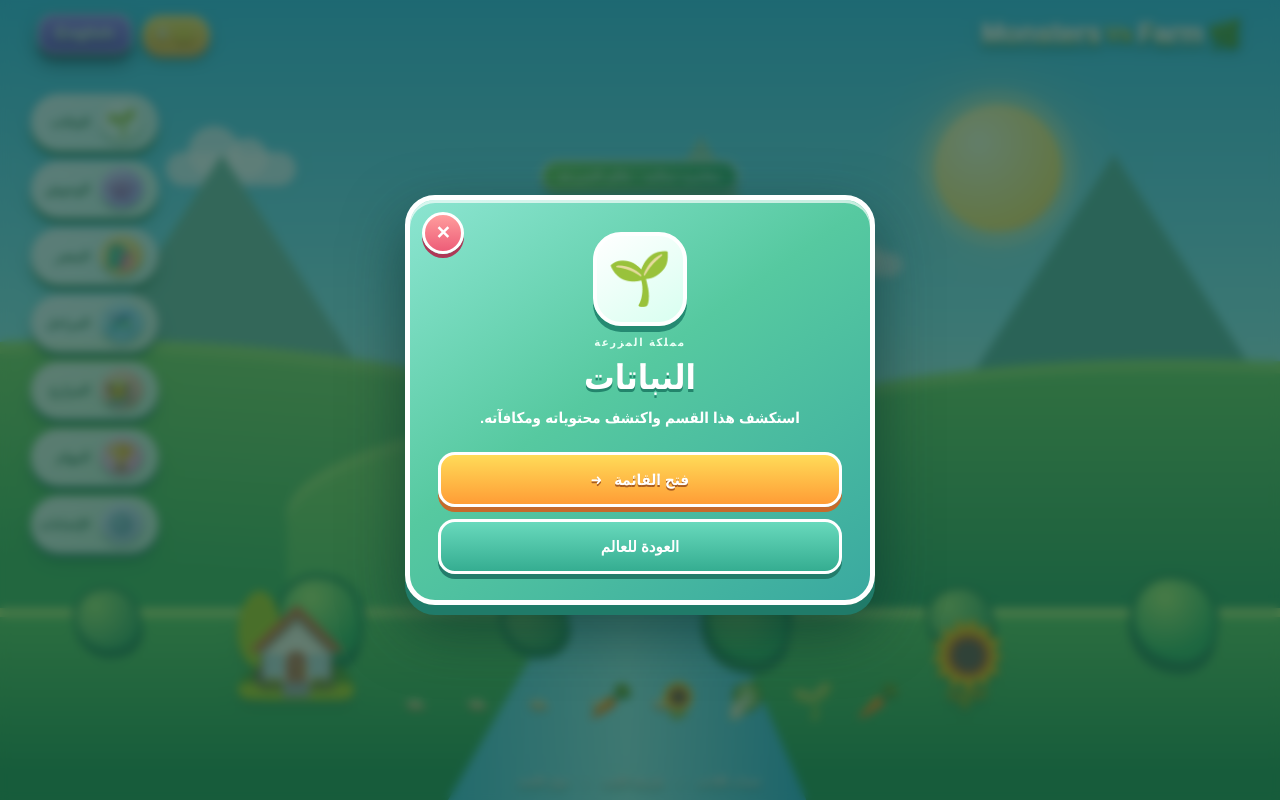
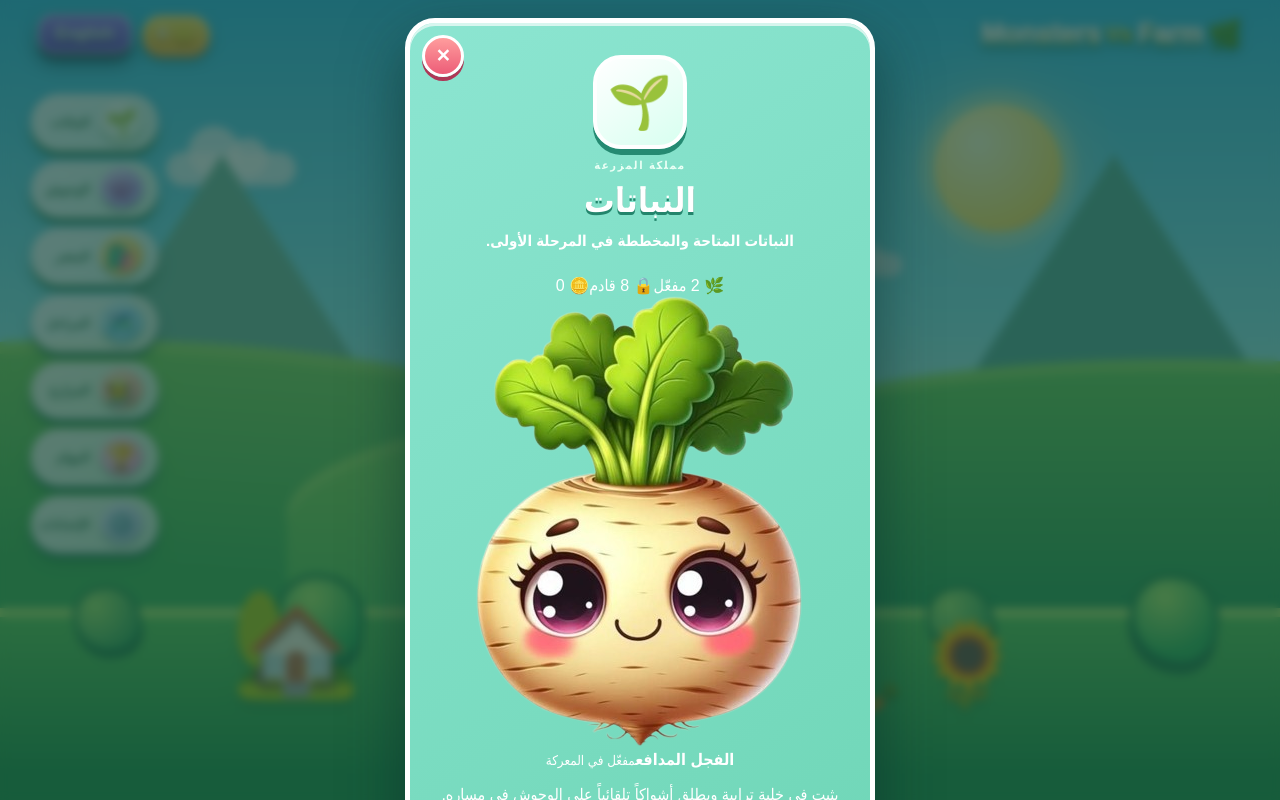
Before and after one commit to waelkamira/FarmVsMonsters, a Next.js app in the folder web/: page / in a window 1280 px wide. Both pictures are taken after a click on the button "النباتات". Built offline with nearby package versions, Linux system fonts and the light colour scheme.

Commit message:
Show live plant and monster encyclopedias in home world popups

```diff
--- a/web/app/page.js
+++ b/web/app/page.js
@@ -4,6 +4,14 @@ import Link from "next/link";
 import { useEffect, useState } from "react";
 import { loadSavedCoins } from "../game/rules/phaseOneRules.mjs";
 import { useLocale, LanguageToggle } from "./LocaleProvider";
+import { STAGE_ONE_PLANTS } from "../game/data/stageOnePlants.mjs";
+
+const MONSTER_CARDS = [
+  { id: "cave-brute", icon: "🐾", ar: "الضبع العادي", en: "Cave Brute", roleAr: "الضبع الأساسي", roleEn: "Standard raider", descAr: "يتقدم في مساره ويتوقف لالتهام النبتة التي تعترض طريقه.", descEn: "Advances along its lane and stops to eat plants blocking its path.", statAr: "تحمّل عادي · ٧ ضربات من الفجل", statEn: "Standard durability · 7 radish hits" },
+  { id: "dust-skitter", icon: "💨", ar: "ضبع الغبار السريع", en: "Dust Skitter", roleAr: "كشاف سريع وضعيف التحمل", roleEn: "Fast, fragile scout", descAr: "أسرع من الضبع العادي لكنه أقل تحملاً.", descEn: "Faster than the standard hyena, but much less durable.", statAr: "نحو ٥٢٪ من تحمّل الضبع العادي", statEn: "About 52% of standard durability" },
+  { id: "stonehide", icon: "🛡️", ar: "ضبع الجلد الحجري", en: "Stonehide", roleAr: "وحش ثقيل ومدرّع", roleEn: "Armored heavy", descAr: "أبطأ ومدرّع ويتطلب ضرراً أكبر لإسقاطه.", descEn: "A slower armored hyena that takes much more damage.", statAr: "٢٫٢ ضعف تحمّل الضبع العادي", statEn: "2.2× standard durability" },
+  { id: "alpha-brute", icon: "👑", ar: "الضبع العملاق", en: "Alpha Brute", roleAr: "قائد عملاق نادر", roleEn: "Rare giant leader", descAr: "وحش ضخم يظهر في الموجات المتأخرة ويتمتع بتحمّل استثنائي.", descEn: "A huge late-wave enemy with exceptional durability.", statAr: "١٤ ضربة من الفجل", statEn: "14 radish hits" },
+];
 
 const MENU_ITEMS = [
   { id: "plants", icon: "🌱", ar: "النباتات", en: "Plants", href: "/plants", color: "mint" },
@@ -90,11 +98,62 @@ export default function HomePage() {
             <div className={`world-modal-emblem ${activeItem.color}`}>{activeItem.icon}</div>
             <p className="world-modal-kicker">{arabic ? "مملكة المزرعة" : "FARM KINGDOM"}</p>
             <h2 id="world-modal-title">{arabic ? activeItem.ar : activeItem.en}</h2>
-            <p className="world-modal-description">{arabic ? "استكشف هذا القسم واكتشف محتوياته ومكافآته." : "Explore this section and discover its contents and rewards."}</p>
-            <div className="world-modal-actions">
-              <Link className={`world-modal-primary ${activeItem.color}`} href={activeItem.href}>{arabic ? "فتح القائمة" : "OPEN MENU"} <span>➜</span></Link>
-              <button type="button" className="world-modal-secondary" onClick={() => setActiveMenu(null)}>{arabic ? "العودة للعالم" : "BACK TO WORLD"}</button>
-            </div>
+            {activeMenu === "plants" ? (
+              <>
+                <p className="world-modal-description">{arabic ? "النباتات المتاحة والمخططة في المرحلة الأولى." : "Available and planned plants for Stage One."}</p>
+                <div className="world-collection-stats">
+                  <span>🌿 {STAGE_ONE_PLANTS.filter((plant) => plant.implemented).length} {arabic ? "مفعّل" : "ACTIVE"}</span>
+                  <span>🔒 {STAGE_ONE_PLANTS.filter((plant) => !plant.implemented).length} {arabic ? "قادم" : "PLANNED"}</span>
+                  <span>🪙 {coins.toLocaleString()}</span>
+                </div>
+                <div className="world-item-grid">
+                  {STAGE_ONE_PLANTS.map((plant) => (
+                    <article className={`world-item-card ${plant.implemented ? "is-live" : "is-coming"}`} key={plant.id}>
+                      <div className="world-item-art">
+                        <img src={plant.assetPath} alt={arabic ? plant.nameAr : plant.name} onError={(event) => { event.currentTarget.style.display = "none"; }} />
+                        {!plant.implemented && <span className="world-item-lock">🔒</span>}
+                      </div>
+                      <strong>{arabic ? plant.nameAr : plant.name}</strong>
+                      <small>{plant.implemented ? (arabic ? "مفعّل في المعركة" : "ACTIVE IN BATTLE") : (arabic ? "قيد التطوير" : "IN DEVELOPMENT")}</small>
+                      <p>{arabic ? plant.descriptionAr : plant.description}</p>
+                      <div className="world-item-price">{plant.implemented ? (arabic ? `تكلفة الطاقة: ${plant.energyCost}` : `Energy: ${plant.energyCost}`) : `🪙 ${plant.coinPrice} · ${arabic ? "سعر مقترح" : "PROPOSED"}`}</div>
+                    </article>
+                  ))}
+                </div>
+                <div className="world-modal-actions">
+                  <Link className={`world-modal-primary ${activeItem.color}`} href="/plants">{arabic ? "تفاصيل موسوعة النباتات" : "FULL PLANT ENCYCLOPEDIA"} <span>➜</span></Link>
+                  <button type="button" className="world-modal-secondary" onClick={() => setActiveMenu(null)}>{arabic ? "العودة للعالم" : "BACK TO WORLD"}</button>
+                </div>
+              </>
+            ) : activeMenu === "monsters" ? (
+              <>
+                <p className="world-modal-description">{arabic ? "تعرف على أفراد جيش التنين وقدراتهم." : "Meet the dragon's troops and their battlefield roles."}</p>
+                <div className="world-item-grid world-monster-grid">
+                  {MONSTER_CARDS.map((monster) => (
+                    <article className="world-item-card is-live" key={monster.id}>
+                      <div className="world-monster-art">{monster.icon}</div>
+                      <strong>{arabic ? monster.ar : monster.en}</strong>
+                      <small>{arabic ? monster.roleAr : monster.roleEn}</small>
+                      <p>{arabic ? monster.descAr : monster.descEn}</p>
+                      <div className="world-item-price">{arabic ? monster.statAr : monster.statEn}</div>
+                    </article>
+                  ))}
+                </div>
+                <div className="world-boss-strip"><span>🐉</span><div><strong>{arabic ? "التنين الشرير · زعيم المرحلة" : "EVIL DRAGON · STAGE BOSS"}</strong><small>{arabic ? "زعيم مستقل يظهر في الموجة الخامسة، ويجب هزيمته لتحرير الأميرة." : "Separate boss in Wave 5. Defeat it to rescue the princess."}</small></div></div>
+                <div className="world-modal-actions">
+                  <Link className={`world-modal-primary ${activeItem.color}`} href="/monsters">{arabic ? "تفاصيل موسوعة الوحوش" : "FULL MONSTER ENCYCLOPEDIA"} <span>➜</span></Link>
+                  <button type="button" className="world-modal-secondary" onClick={() => setActiveMenu(null)}>{arabic ? "العودة للعالم" : "BACK TO WORLD"}</button>
+                </div>
+              </>
+            ) : (
+              <>
+                <p className="world-modal-description">{arabic ? "استكشف هذا القسم واكتشف محتوياته ومكافآته." : "Explore this section and discover its contents and rewards."}</p>
+                <div className="world-modal-actions">
+                  <Link className={`world-modal-primary ${activeItem.color}`} href={activeItem.href}>{arabic ? "فتح القائمة" : "OPEN MENU"} <span>➜</span></Link>
+                  <button type="button" className="world-modal-secondary" onClick={() => setActiveMenu(null)}>{arabic ? "العودة للعالم" : "BACK TO WORLD"}</button>
+                </div>
+              </>
+            )}
           </section>
         </div>
       )}
```
